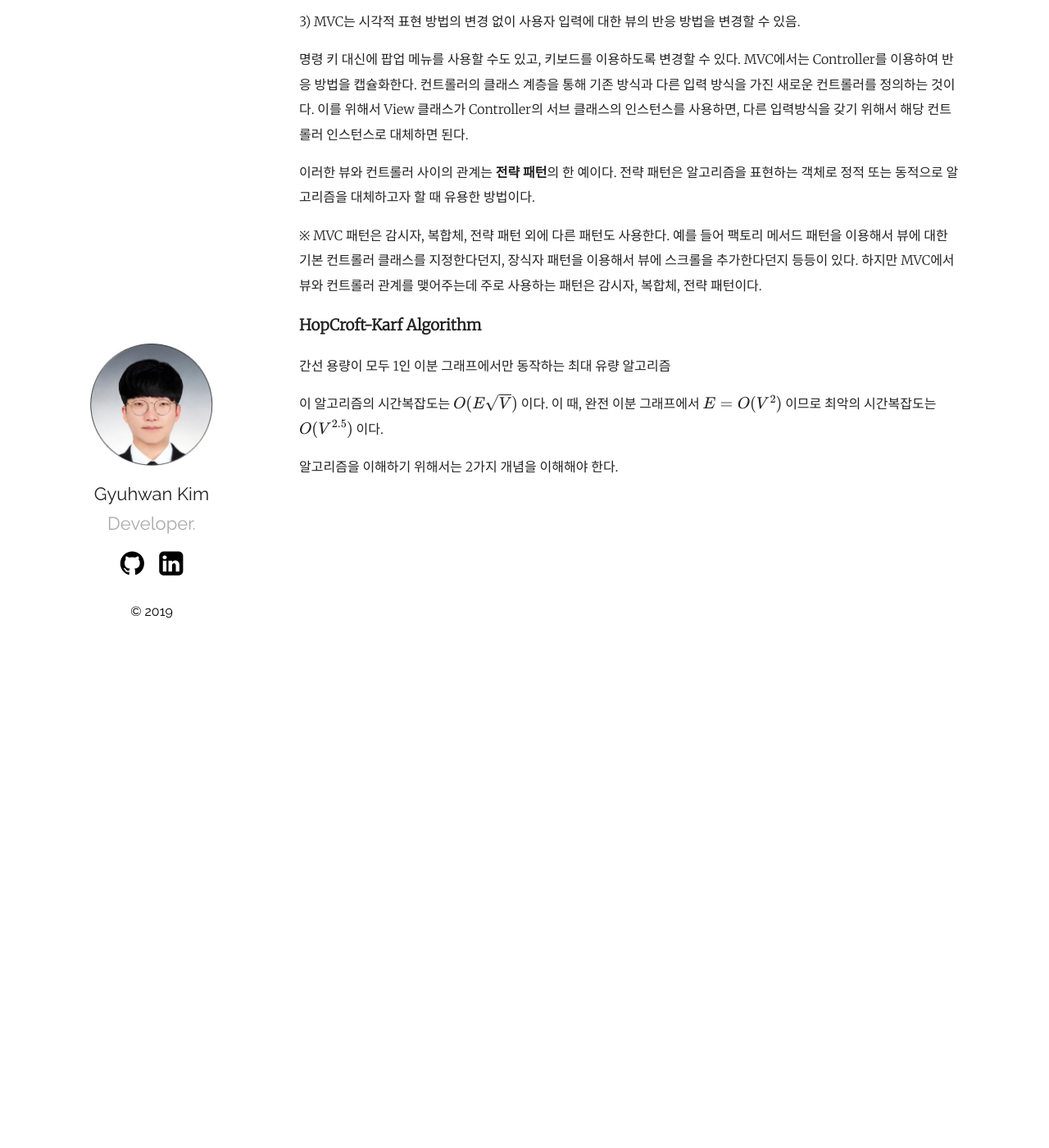
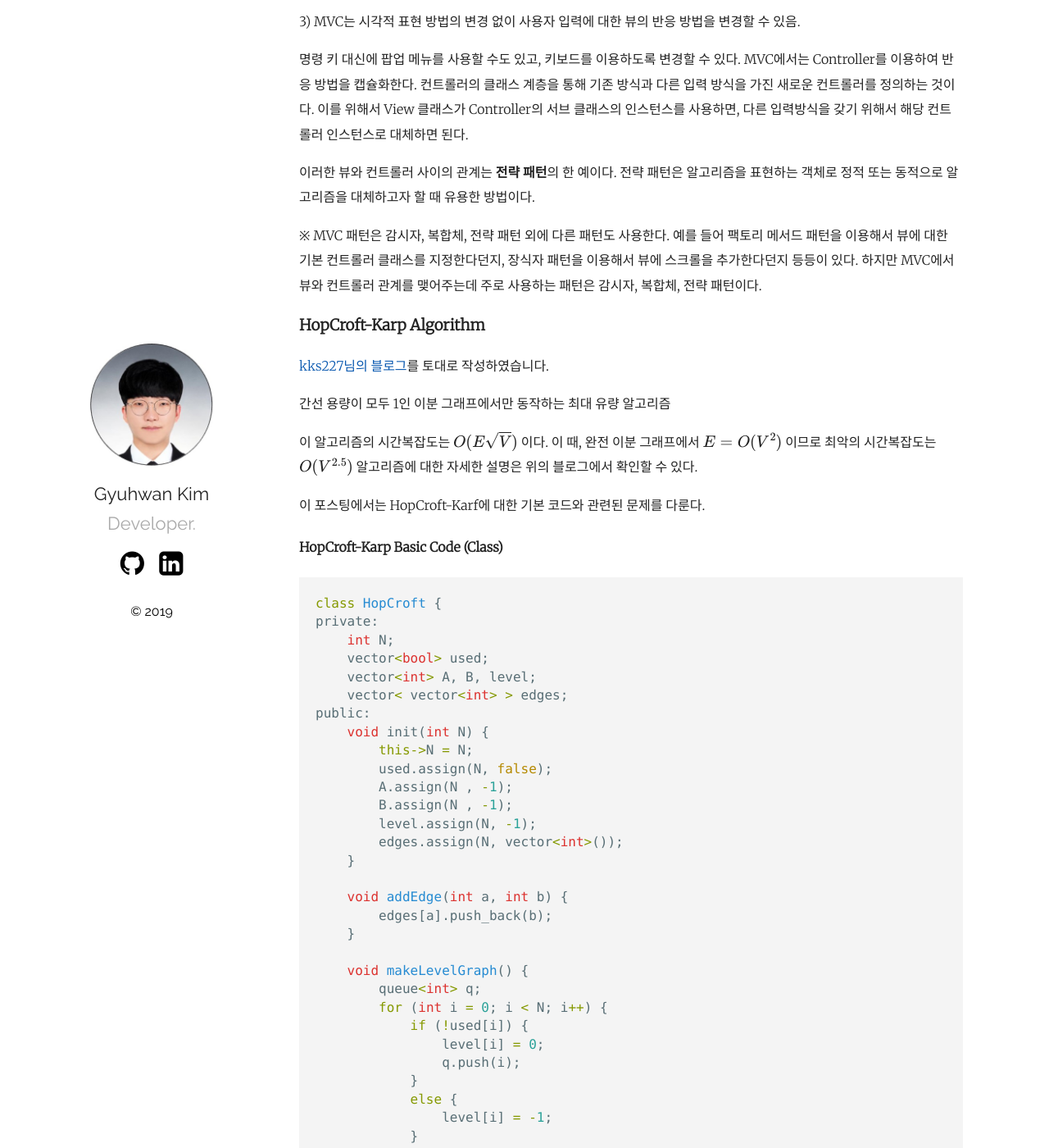
Before and after one commit to kimkyuhwan/kimkyuhwan.github.io, a Jekyll site: the page built from _posts/2019-06-05-gyuhwan-diary.md, in a window 1280 px wide and 1400 px high, scrolled down 1840 px. Shown: the whole window at 82% size. Built offline with Jekyll 4.4.1, drawn with Linux system fonts in a browser that asks for light colours; formulas are drawn with MathJax 3; some of the changed text lies outside the part shown.

Commit message:
hopcroft add

````diff
--- a/_posts/2019-06-05-gyuhwan-diary.md
+++ b/_posts/2019-06-05-gyuhwan-diary.md
@@ -97,7 +97,9 @@
 
 
 
-### HopCroft-Karf Algorithm
+### HopCroft-Karp Algorithm
+
+[kks227님의 블로그](https://m.blog.naver.com/kks227/220816033373)를 토대로 작성하였습니다.
 
 간선 용량이 모두 1인 이분 그래프에서만 동작하는 최대 유량 알고리즘
 
@@ -113,6 +115,102 @@
 $$
 O(V^{2.5})
 $$
- 이다.
+알고리즘에 대한 자세한 설명은 위의 블로그에서 확인할 수 있다.
 
-알고리즘을 이해하기 위해서는 2가지 개념을 이해해야 한다.
+이 포스팅에서는 HopCroft-Karf에 대한 기본 코드와 관련된 문제를 다룬다.
+
+#### HopCroft-Karp Basic Code (Class)
+
+```cpp
+class HopCroft {
+private:
+	int N;
+	vector<bool> used;
+	vector<int> A, B, level;
+	vector< vector<int> > edges;
+public:
+	void init(int N) {
+		this->N = N;
+		used.assign(N, false);
+		A.assign(N , -1);
+		B.assign(N , -1);
+		level.assign(N, -1);
+		edges.assign(N, vector<int>());
+	}
+
+	void addEdge(int a, int b) {
+		edges[a].push_back(b);
+	}
+
+	void makeLevelGraph() {
+		queue<int> q;
+		for (int i = 0; i < N; i++) {
+			if (!used[i]) {
+				level[i] = 0;
+				q.push(i);
+			}
+			else {
+				level[i] = -1;
+			}
+		}
+		while (!q.empty()) {
+			int here = q.front();
+			q.pop();
+			for (int there : edges[here]) {
+				int matchedA = B[there];
+				if (matchedA != -1 && level[matchedA] == -1) {
+					level[matchedA] = level[here] + 1;
+					q.push(matchedA);
+				}
+			}
+		}
+	}
+	bool dfs(int here) {
+		for (int there : edges[here]) {
+			int matchedA = B[there];
+			if (matchedA == -1 || level[matchedA] == level[here] + 1 && dfs(matchedA)) {
+				used[here] = true;
+				A[here] = there;
+				B[there] = here;
+				return true;
+			}
+		}
+		return false;
+	}
+
+	int execute() {
+		int match = 0;
+		while (1) {
+			makeLevelGraph();
+			int flow = 0;
+			for (int i = 0; i < N; i++) {
+				if (!used[i] && dfs(i)) flow++;
+			}
+			if (flow == 0) break;
+
+			match += flow;
+		}
+		return match;
+	}
+};
+
+```
+
+#### Main Code
+
+```cpp
+int main() {
+/*	input();  문제에 따라 달라지는 부분 => 이분 그래프를 만들어주는 부분이다. */
+	int ans = hf.execute();
+	printf("%d\n", ans);
+	return 0;
+}
+```
+
+
+
+#### * 관련 문제
+
+[BOJ 3736 System Engineer](icpc.me/3736)
+
+[BOJ 13166 범죄 파티](icpc.me/13166)
````
